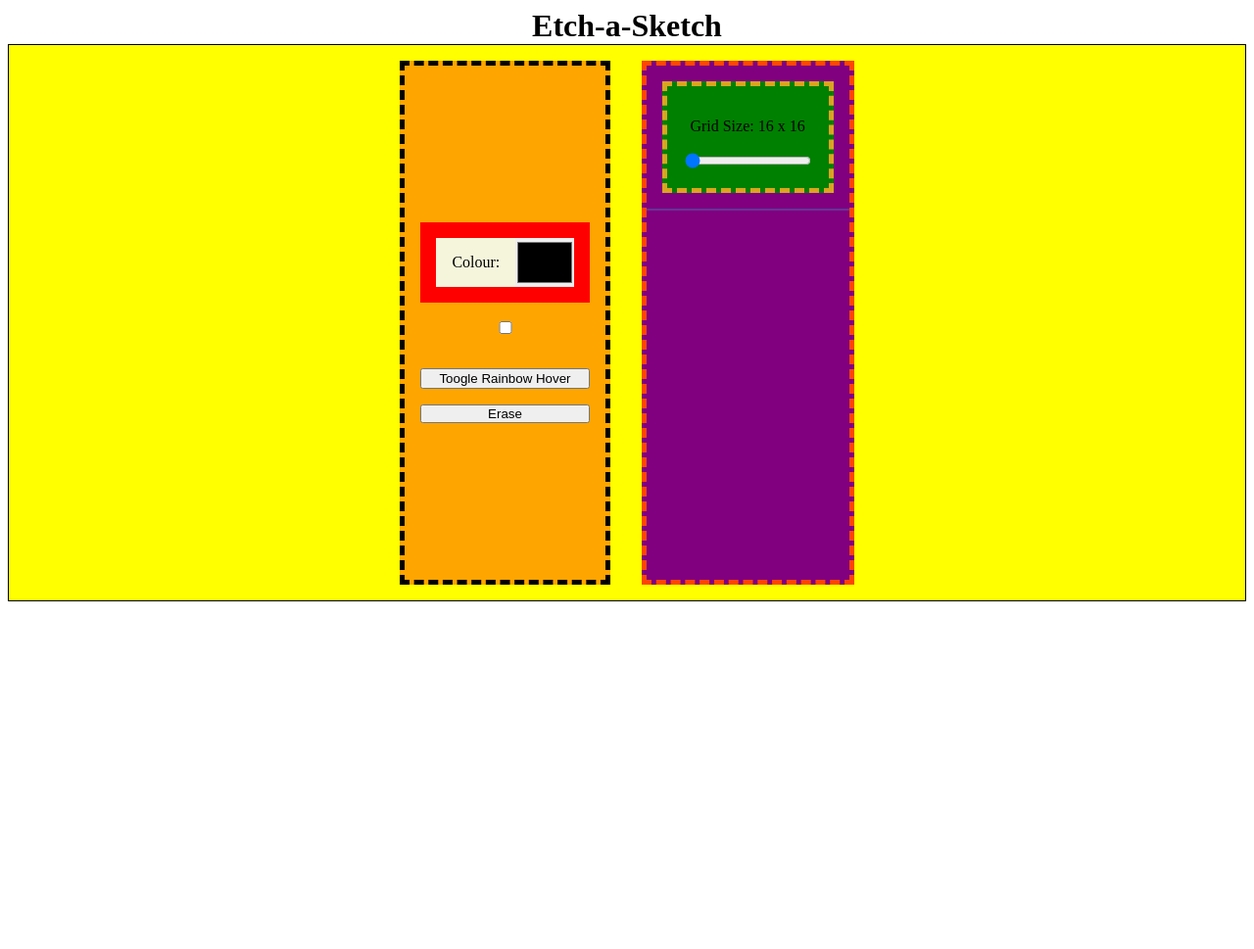
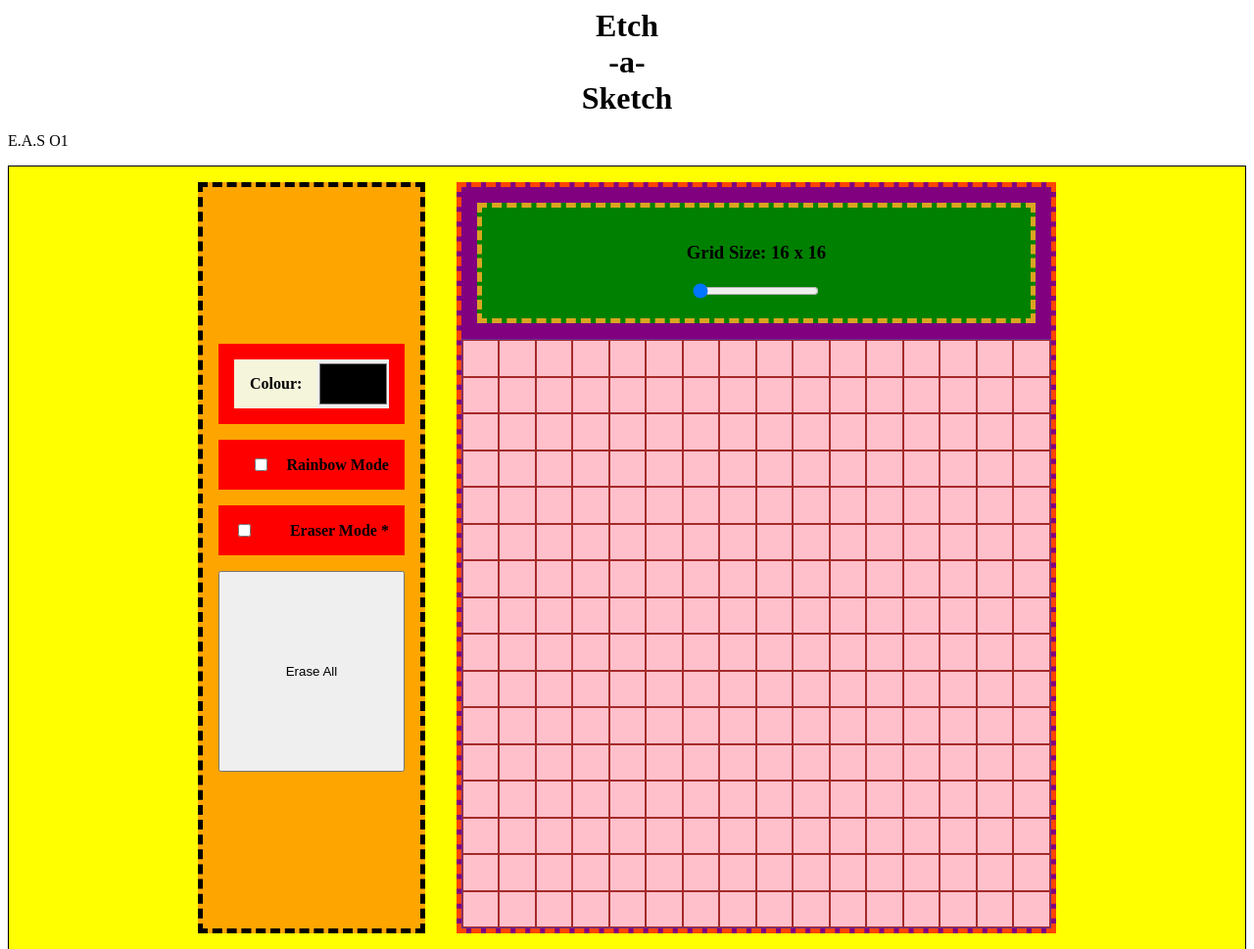
Before and after one commit to gustavords/odin_etch-a-sketch, a plain HTML site: page index.html in a window 1280 px wide. Shown: the top 969 px of the page at 98% size. Before the commit the page ends 800 px from the top, so only its background shows below. Drawn offline with Linux system fonts and the light colour scheme.

Commit message:
Fix layout; Change class tag names

```diff
--- a/index.html
+++ b/index.html
@@ -9,30 +9,57 @@
     <title>Odin Etch-a-Sketch</title>
   </head>
   <body>
-    <h1 class="title">Etch-a-Sketch</h1>
+    <div class="title_section">
+      <h1 class="title">Etch<br />-a-<br /><span>Sketch</span></h1>
+      <p>E.A.S O1</p>
+    </div>
 
     <!-- new layout starts here -->
     <div class="container">
       <div class="btn_options">
         <div class="inputs">
-          <label class="colour_label" for="colour_selector">Colour:</label>
-          <input type="color" id="colour_selector" name="colour_selector" />
+          <label class="colour_label" for="colour_selector"
+            ><strong>Colour:</strong></label
+          >
+          <input
+            type="color"
+            id="colour_selector"
+            name="colour_selector"
+            autocomplete="off"
+          />
         </div>
-        <!-- <button id="colour_btn" type="color">Color<span></span></button> -->
-        <input type="checkbox" id="rainbow_switch" /><label
-          for="switch"
-          class="toogle"
-        ></label>
-        <!-- <button id="rainbow_btn">Rainbow</button> -->
-        <button id="rainbow">Toogle Rainbow Hover</button>
-        <button id="erase_btn">Erase</button>
+
+        <div class="inputs">
+          <input
+            type="checkbox"
+            id="rainbow_switch"
+            value="rainbow"
+            autocomplete="off"
+          />
+          <label for="rainbow_switch" class="rainbow_label"
+            ><strong>Rainbow Mode</strong></label
+          >
+        </div>
+
+        <div class="inputs">
+          <input
+            type="checkbox"
+            id="erase_switch"
+            value="erase"
+            autocomplete="off"
+          />
+          <label for="erase_switch" class="erase_label"
+            ><strong>Eraser Mode *</strong></label
+          >
+        </div>
+        <button id="erase_btn">Erase All</button>
       </div>
       <div class="canvas_container">
         <div class="slider_container">
-          <p>
+          <h3>
             Grid Size: <span class="gridSizeDisplay">16</span> x
             <span class="gridSizeDisplay">16</span>
-          </p>
+          </h3>
           <input
             type="range"
             min="16"
@@ -40,6 +67,7 @@
             value="16"
             class="slider"
             id="gridSize"
+            autocomplete="off"
           />
         </div>
         <div class="grid_container"></div>
```
